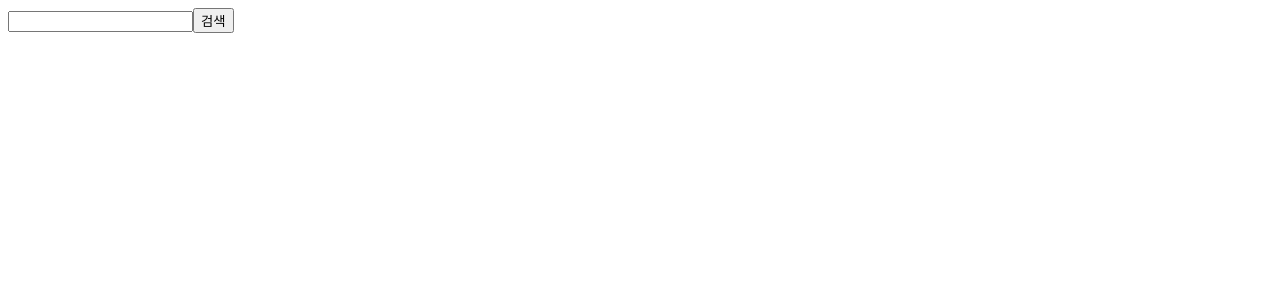
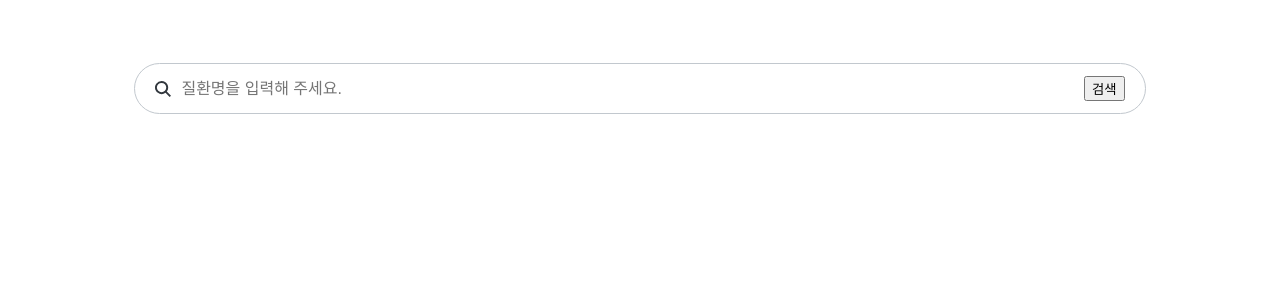
Before and after one commit to pre-onboarding-10th-6/pre-onboarding-10th-2-6, a React (Create React App) app: page / in a window 1280 px wide. Shown: the top 300 px of the page. Built offline with nearby package versions, Linux system fonts and the light colour scheme; the HTML template or start-up script is replaced by a standard one.

Commit message:
feat: 검색 결과를 보여주는 상태 추가 및 UI 보완

```diff
--- a/package.json
+++ b/package.json
@@ -16,6 +16,7 @@
     "react-dom": "^18.2.0",
     "react-router-dom": "^6.10.0",
     "react-scripts": "5.0.1",
+    "styled-components": "^5.3.10",
     "typescript": "^4.9.5",
     "web-vitals": "^2.1.4"
   },
@@ -49,6 +50,7 @@
   },
   "devDependencies": {
     "@types/react-router-dom": "^5.3.3",
+    "@types/styled-components": "^5.1.26",
     "@typescript-eslint/eslint-plugin": "^5.59.1",
     "@typescript-eslint/parser": "^5.59.1",
     "eslint": "^8.39.0",
--- a/src/App.tsx
+++ b/src/App.tsx
@@ -1,16 +1,21 @@
-import React from 'react'
+import styled from 'styled-components'
 
-import './App.css'
 import Search from './Components/Search/Search'
 
 function App() {
   return (
     <div className="App">
-      <main>
+      <Main>
         <Search />
-      </main>
+      </Main>
     </div>
   )
 }
 
+const Main = styled.main`
+  display: flex;
+  justify-content: center;
+  margin-top: 5%;
+`
+
 export default App
--- a/src/Components/Search/Search.tsx
+++ b/src/Components/Search/Search.tsx
@@ -1,42 +1,120 @@
-import axios from 'axios'
 import { useState } from 'react'
+import styled from 'styled-components'
 
-import { instance } from '../../api'
-import { getSearchAPI } from '../../api/search'
+import { ReactComponent as IconSearch } from '../../icons/IconSearch.svg'
+import { SerachData } from '../../types'
 
 const Search = () => {
-  const [search, setSearch] = useState('')
+  const [searchInput, setSearchInput] = useState('')
+  const [isFocus, setIsFocus] = useState(false)
+  const [searchResult, setSearchResult] = useState<SerachData[]>([])
 
   const onSubmitHandler = async (e: React.FormEvent<HTMLFormElement>) => {
     e.preventDefault()
-    const URL = `http://localhost:3000/api/v1/search-conditions/?name=${search}`
-    const cacheStorage = await caches.open('search')
-    const existingCache = await cacheStorage.match(URL)
+    const URL = `http://localhost:3000/api/v1/search-conditions/?name=${searchInput}`
+    const cache = await caches.open('search')
+    const existingCache = await cache.match(URL)
+
+    // Session Storage에 최근 검색어 저장하기
 
     if (existingCache) {
       console.log('cache exist')
-      console.log(await existingCache.json()) // get data
+      const result = await existingCache.json() // get data
+      console.log(result)
+      setSearchResult(result)
     } else {
       console.log('cache does not exist')
-      // const response = await fetch(URL)
       const res = await fetch(URL).then(response => {
-        cacheStorage.put(URL, response)
+        cache.put(URL, response)
         return response.json()
       })
       console.log(res) // get data
+      setSearchResult(res)
     }
   }
 
   const onChangeHanlder = (e: React.ChangeEvent<HTMLInputElement>) => {
-    setSearch(e.target.value)
+    setSearchInput(e.target.value)
   }
 
   return (
-    <form onSubmit={onSubmitHandler}>
-      <input value={search} onChange={onChangeHanlder}></input>
-      <button>검색</button>
-    </form>
+    <Form onSubmit={onSubmitHandler}>
+      <SearchBox>
+        <IconSearch />
+        <input
+          type="search"
+          value={searchInput}
+          onChange={onChangeHanlder}
+          onFocus={() => setIsFocus(true)}
+          // onBlur={() => setIsFocus(false)}
+          placeholder="질환명을 입력해 주세요."
+        />
+        {/* <IconX /> */}
+        <button>검색</button>
+      </SearchBox>
+
+      {isFocus && (
+        <SearchList>
+          {searchResult.length === 0
+            ? '데이터가 없습니다'
+            : searchResult.map(arr => <div key={arr.id}>{arr?.name}</div>)}
+        </SearchList>
+      )}
+    </Form>
   )
 }
 
+const Form = styled.form`
+  width: 80%;
+  display: flex;
+  flex-direction: column;
+  gap: 8px;
+`
+
+const SearchBox = styled.div`
+  display: flex;
+  align-items: center;
+  border: 1px solid rgb(194, 200, 206);
+  border-radius: 42px;
+  padding: 12px 20px;
+  gap: 8px;
+  input {
+    font-size: 16px;
+    flex: 1 1 80%;
+    outline: none;
+    border: none;
+    &::-webkit-search-decoration,
+    &::-webkit-search-cancel-button,
+    &::-webkit-search-results-button,
+    &::-webkit-search-results-decoration {
+      background: red;
+      cursor: pointer;
+    }
+  }
+`
+
+const SearchList = styled.div`
+  border: 1px solid rgb(194, 200, 206);
+  border-radius: 20px;
+  padding: 24px;
+  padding-bottom: 16px;
+  box-shadow: rgba(30, 32, 37, 0.1) 0px 2px 10px;
+`
+
+const IconX = styled.div`
+  display: inline-block;
+  width: 24px;
+  height: 24px;
+  font-size: 16px;
+  background-color: black;
+  border-radius: 50%;
+  &:after {
+    width: 24px;
+    height: 24px;
+    display: inline-block;
+    content: '\00d7';
+    font-size: 15px;
+  }
+`
+
 export default Search
--- /dev/null
+++ b/src/types/index.ts
@@ -0,0 +1,4 @@
+export interface SerachData {
+  name: string
+  id: number
+}
```
Also changed, not shown: src/icons/IconSearch.svg (added), 1 other file (tests, documents, lock files or other folders).
